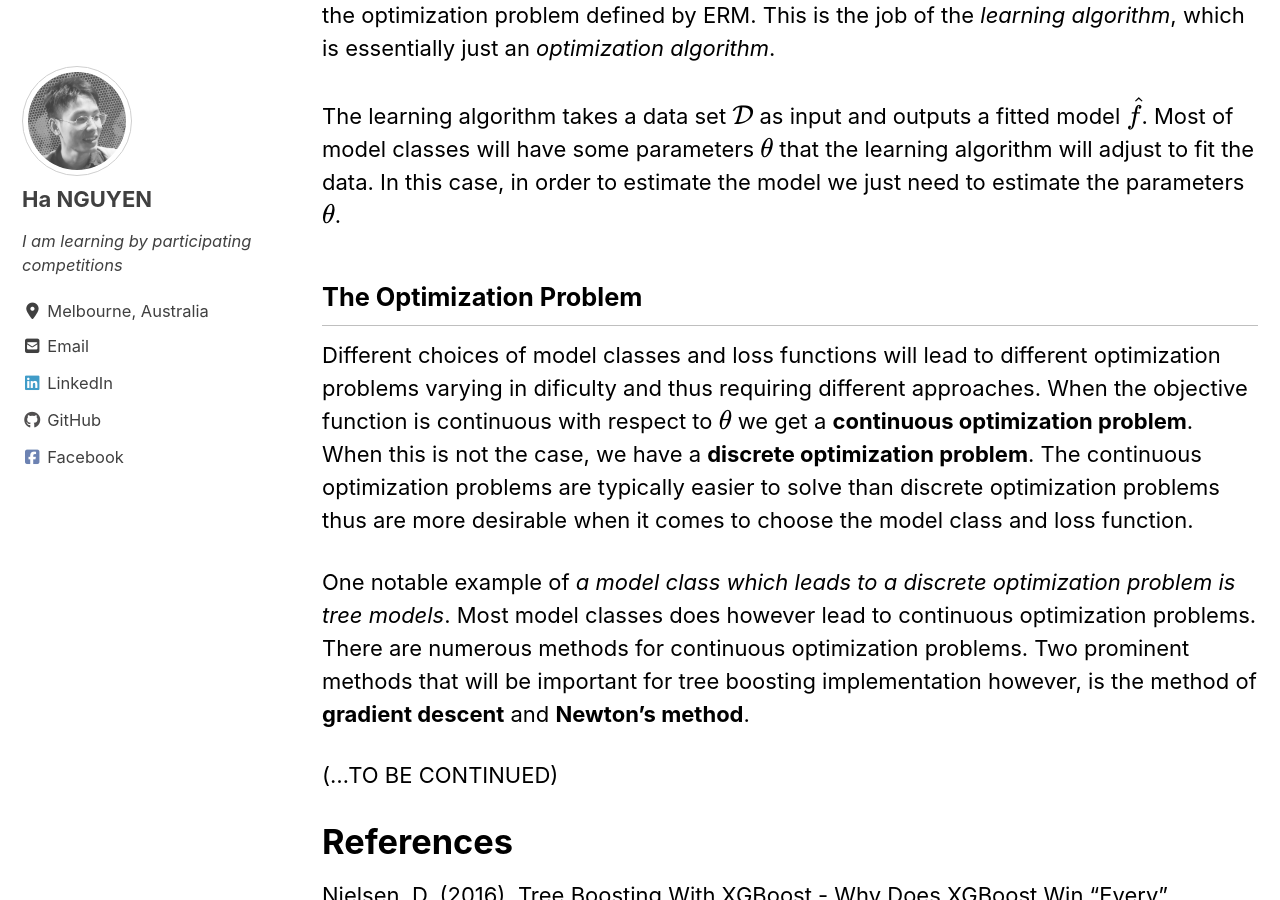
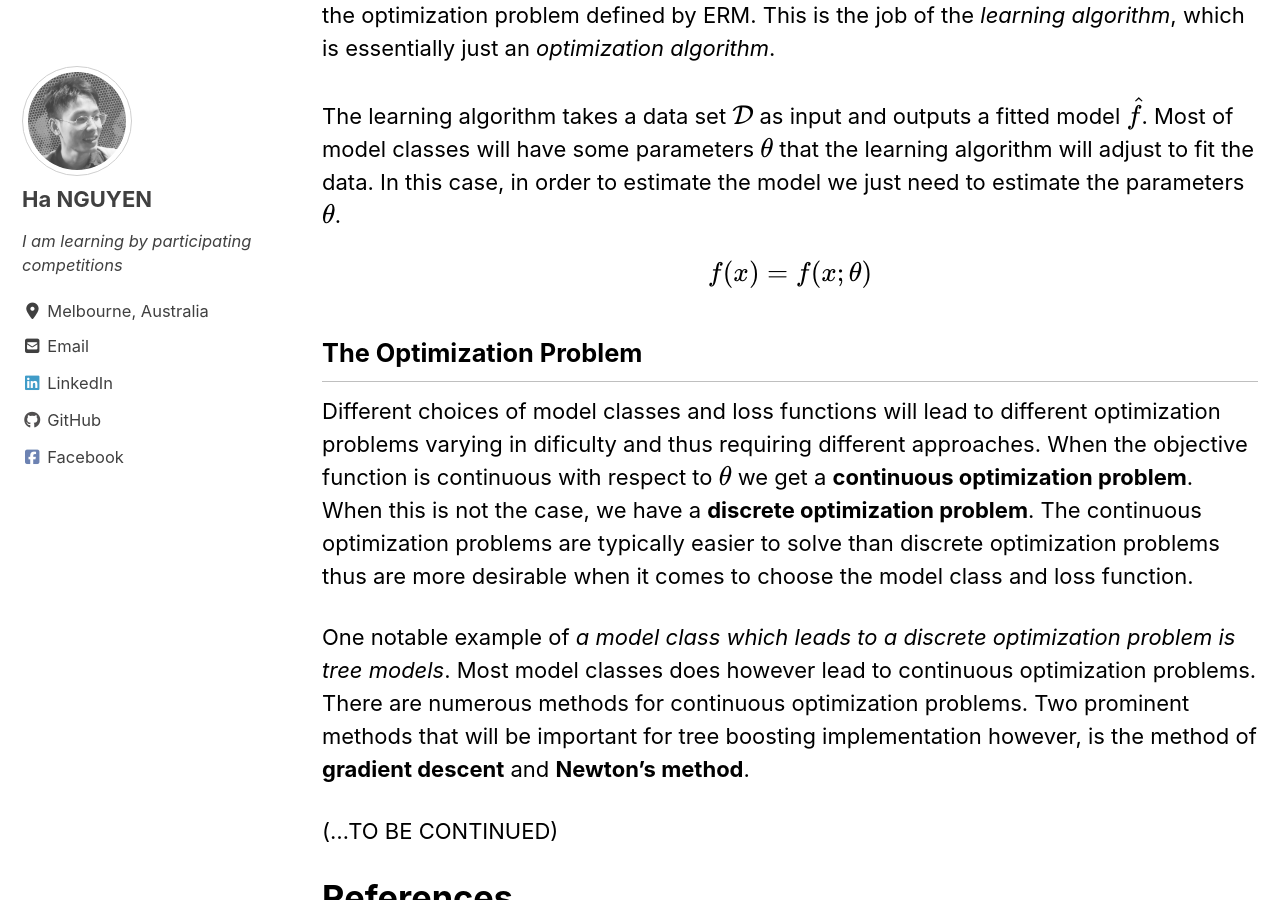
Before and after one commit to datasciblog/datasciblog.github.io, a Jekyll site: the page built from _posts/2020-02-26-tree-boosting-03.md, in a window 1280 px wide and 900 px high, scrolled down 3161 px. Built offline with Jekyll 4.4.1, drawn with Linux system fonts in a browser that asks for light colours; cached includes are drawn as plain includes; nearby versions of some CDN libraries; formulas are drawn with MathJax 3.

Commit message:
Update 2020-02-26-tree-boosting-03.md

```diff
--- a/_posts/2020-02-26-tree-boosting-03.md
+++ b/_posts/2020-02-26-tree-boosting-03.md
@@ -82,6 +82,8 @@ the optimization problem defined by ERM. This is the job of the *learning algori
 
 The learning algorithm takes a data set $\mathcal{D}$ as input and outputs a fitted model $\hat{f}$. Most of model classes will have some parameters $\theta$ that the learning algorithm will adjust to fit the data. In this case, in order to estimate the model we just need to estimate the parameters $\theta$.
 
+$$f(x) = f(x;\theta)$$
+
 ## The Optimization Problem
 
 Different choices of model classes and loss functions will lead to different optimization problems varying in dificulty and thus requiring different approaches. When the objective function is continuous with respect to $\theta$ we get a **continuous optimization problem**. When this is not the case, we have a **discrete optimization problem**. The continuous optimization problems are typically easier to solve than discrete optimization problems thus are more desirable when it comes to choose the model class and loss function.
```
